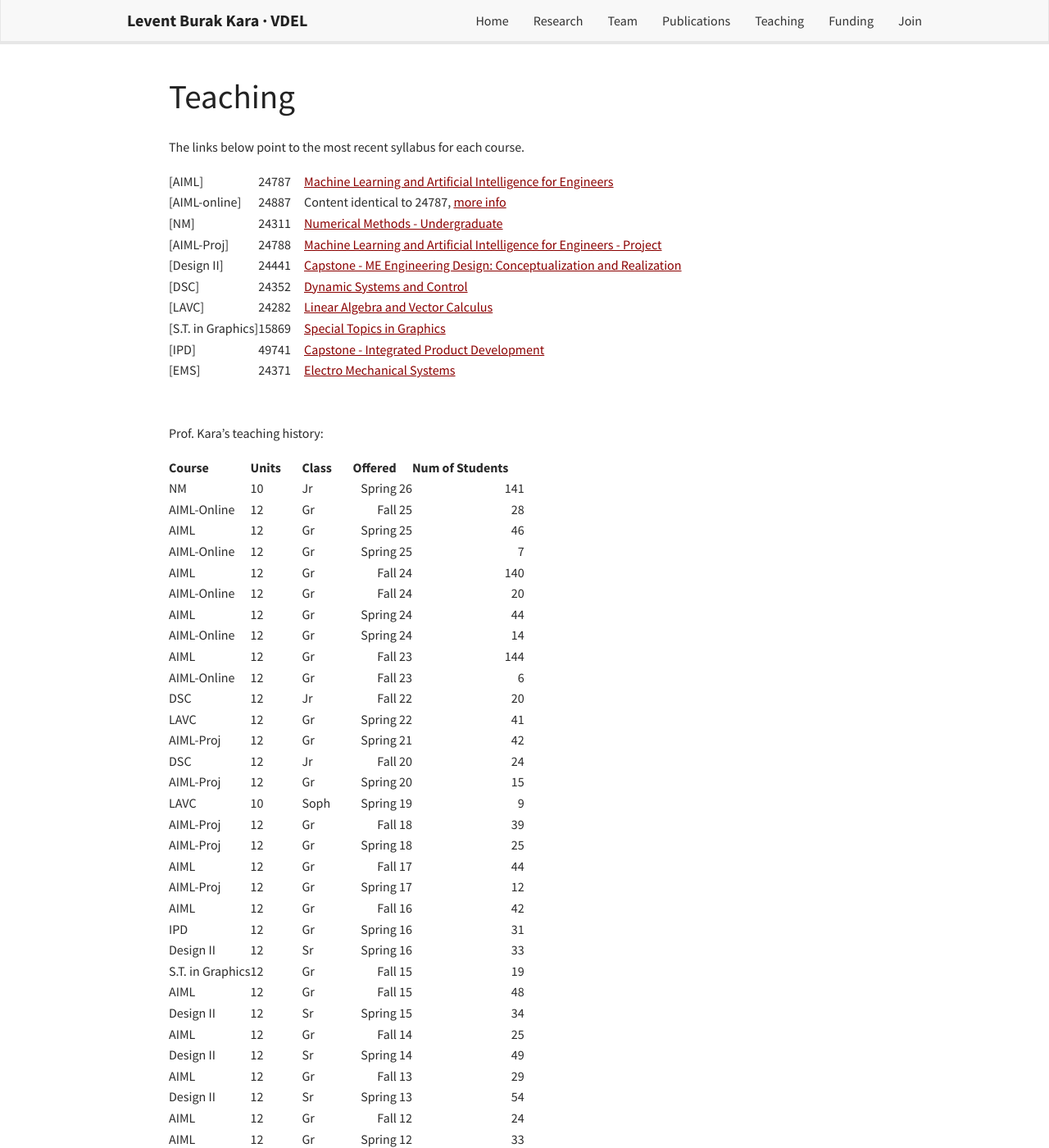
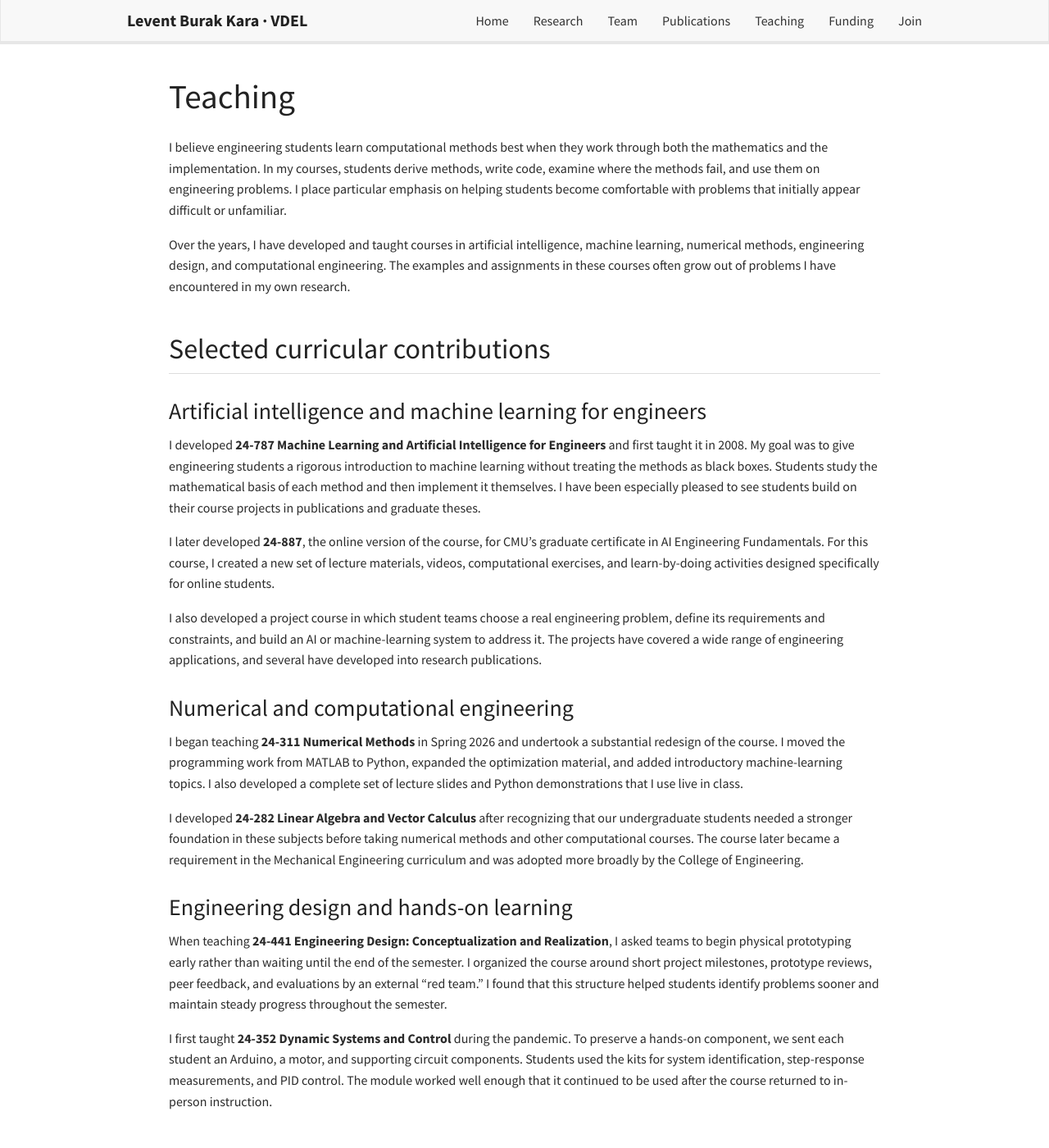
Before and after one commit to levburkara/levburkara.github.io, a Jekyll site: the page built from _pages/teaching.md, in a window 1280 px wide and 1400 px high. Shown: the whole window at 82% size. Built offline with Jekyll 4.4.1, drawn with Linux system fonts in a browser that asks for light colours; nearby versions of some CDN libraries; some of the changed text lies outside the part shown.

Commit message:
Update teaching.md

```diff
--- a/_pages/teaching.md
+++ b/_pages/teaching.md
@@ -10,10 +10,42 @@ permalink: /teaching/
 
 <!-- Fall 2019: Prof. Kara is on sabbatical, hence not teaching. -->
 
-The links below point to the most recent syllabus for each course.
+I believe engineering students learn computational methods best when they work through both the mathematics and the implementation. In my courses, students derive methods, write code, examine where the methods fail, and use them on engineering problems. I place particular emphasis on helping students become comfortable with problems that initially appear difficult or unfamiliar.
+
+Over the years, I have developed and taught courses in artificial intelligence, machine learning, numerical methods, engineering design, and computational engineering. The examples and assignments in these courses often grow out of problems I have encountered in my own research.
+
+## Selected curricular contributions
+
+### Artificial intelligence and machine learning for engineers
+
+I developed **24-787 Machine Learning and Artificial Intelligence for Engineers** and first taught it in 2008. My goal was to give engineering students a rigorous introduction to machine learning without treating the methods as black boxes. Students study the mathematical basis of each method and then implement it themselves. I have been especially pleased to see students build on their course projects in publications and graduate theses.
+
+I later developed **24-887**, the online version of the course, for CMU's graduate certificate in AI Engineering Fundamentals. For this course, I created a new set of lecture materials, videos, computational exercises, and learn-by-doing activities designed specifically for online students.
+
+I also developed a project course in which student teams choose a real engineering problem, define its requirements and constraints, and build an AI or machine-learning system to address it. The projects have covered a wide range of engineering applications, and several have developed into research publications.
+
+### Numerical and computational engineering
+
+I began teaching **24-311 Numerical Methods** in Spring 2026 and undertook a substantial redesign of the course. I moved the programming work from MATLAB to Python, expanded the optimization material, and added introductory machine-learning topics. I also developed a complete set of lecture slides and Python demonstrations that I use live in class.
+
+I developed **24-282 Linear Algebra and Vector Calculus** after recognizing that our undergraduate students needed a stronger foundation in these subjects before taking numerical methods and other computational courses. The course later became a requirement in the Mechanical Engineering curriculum and was adopted more broadly by the College of Engineering.
+
+### Engineering design and hands-on learning
+
+When teaching **24-441 Engineering Design: Conceptualization and Realization**, I asked teams to begin physical prototyping early rather than waiting until the end of the semester. I organized the course around short project milestones, prototype reviews, peer feedback, and evaluations by an external “red team.” I found that this structure helped students identify problems sooner and maintain steady progress throughout the semester.
+
+I first taught **24-352 Dynamic Systems and Control** during the pandemic. To preserve a hands-on component, we sent each student an Arduino, a motor, and supporting circuit components. Students used the kits for system identification, step-response measurements, and PID control. The module worked well enough that it continued to be used after the course returned to in-person instruction.
+
+## Teaching recognition
+
+I received the **Philip and Marsha Dowd Fellowship** for my work on CMU's online certificate in AI Engineering Fundamentals. I have also received multiple **Professor of the Year** awards from the graduating class of the Department of Mechanical Engineering.
+
+## Courses and syllabi
+
+The links below point to the most recent syllabus or program information for each course.
 
 | [AIML] | 24787 | &nbsp; &nbsp; &nbsp;| [Machine Learning and Artificial Intelligence for Engineers]({{ site.url }}{{ site.baseurl }}/syllabus/syllabus-24787.pdf)  |
-| [AIML-online] | 24887 | &nbsp; &nbsp; &nbsp;| Content identical to 24787, [more info](https://www.cmu.edu/online/aimlmeche/curriculum/index.html)   |
+| [AIML-online] | 24887 | &nbsp; &nbsp; &nbsp;| [Machine Learning and Artificial Intelligence for Engineers - Online](https://www.cmu.edu/online/ai-engineering-fundamentals) |
 | [NM] | 24311 | &nbsp; &nbsp; &nbsp;| [Numerical Methods - Undergraduate]({{ site.url }}{{ site.baseurl }}/syllabus/syllabus-24311.pdf) |
 | [AIML-Proj]| 24788 | &nbsp; &nbsp; &nbsp;| [Machine Learning and Artificial Intelligence for Engineers - Project]({{ site.url }}{{ site.baseurl }}/syllabus/syllabus-24788.pdf)  |
 | [Design II] | 24441 | &nbsp; &nbsp; &nbsp;| [Capstone - ME Engineering Design: Conceptualization and Realization]({{ site.url }}{{ site.baseurl }}/syllabus/syllabus-24441.pdf) |
@@ -25,7 +57,10 @@ The links below point to the most recent syllabus for each course.
 | |  | &nbsp; &nbsp; &nbsp;|  |
 | |  | &nbsp; &nbsp; &nbsp;|  |
 
-Prof. Kara's teaching history:
+<details markdown="1">
+<summary><strong>Complete teaching history</strong></summary>
+
+<br>
 
 | Course &nbsp; &nbsp; &nbsp; &nbsp;| Units &nbsp; &nbsp; &nbsp; &nbsp;| Class &nbsp; &nbsp; &nbsp; &nbsp;| Offered &nbsp; &nbsp; &nbsp;| Num of Students &nbsp; &nbsp; &nbsp;|
 |:--------			|:-------|:-------|---------:|-----------:|
@@ -70,8 +105,8 @@ Prof. Kara's teaching history:
 | AIML              |12	| Gr    | Fall 08		| 30	|
 | Design II       	|12	| Sr 	| Spring 08		| 61	|
 | EMS  				|12	| Jr	| Spring 06		| 104	|
-| |  | &nbsp; &nbsp; &nbsp;|  | |
-| |  | &nbsp; &nbsp; &nbsp;|  | |
+
+</details>
 
 
 <!-- <figure>
```
